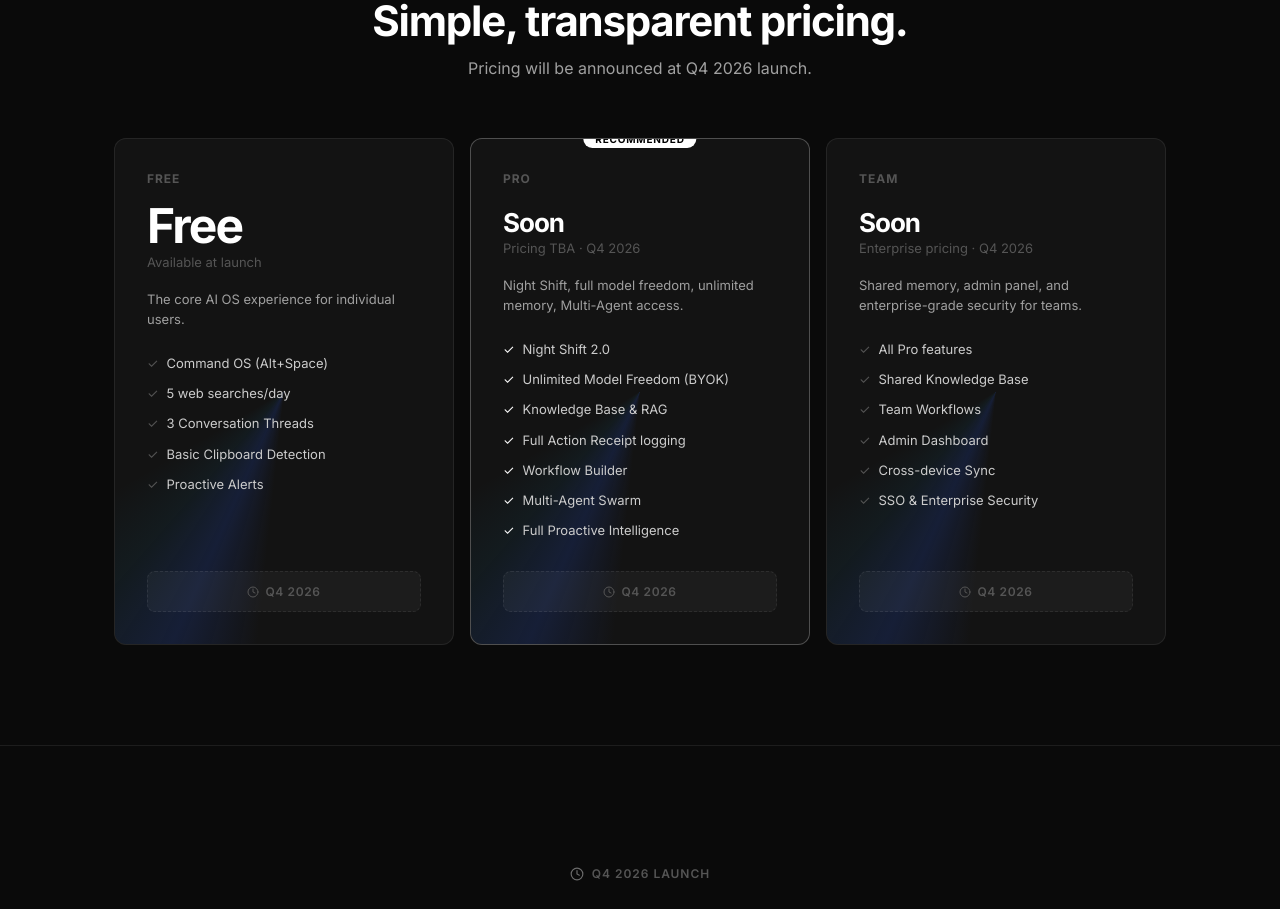
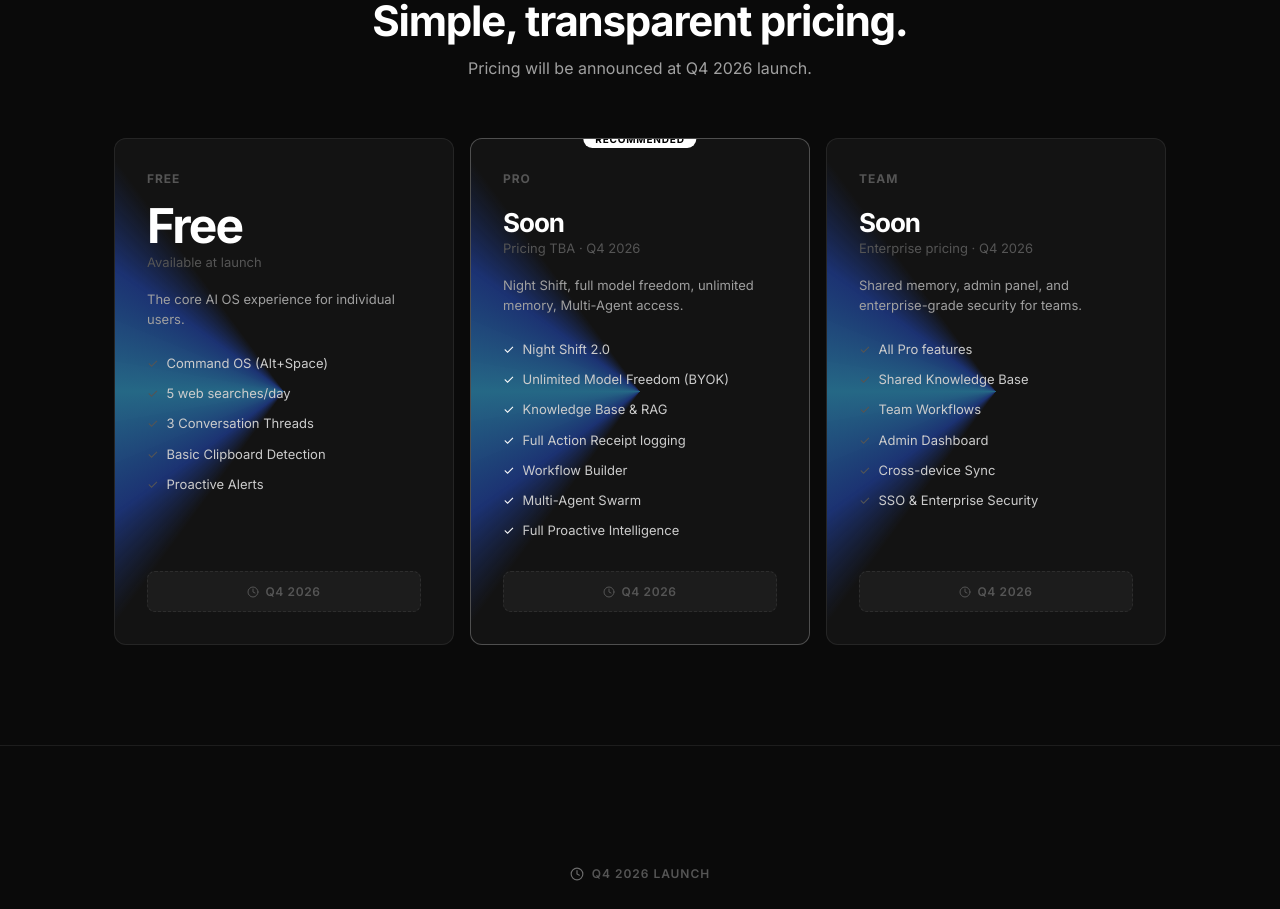
Before and after one commit to codedbyOzzy/projectv3, a React (Vite) app: page / in a window 1280 px wide. Shown: the part 9700-10609 px from the top of the page. Built offline with nearby package versions, Linux system fonts and the light colour scheme.

Commit message:
Fix static wedge to correctly mimic the original massive glow shape

```diff
--- a/src/index.css
+++ b/src/index.css
@@ -438,7 +438,7 @@ section { padding: 120px 0; }
   content: '';
   position: absolute;
   top: -50%; left: -50%; width: 200%; height: 200%;
-  background: conic-gradient(from 150deg, transparent 0%, transparent 10%, rgba(30, 58, 138, 0.3) 15%, rgba(14, 165, 233, 0.05) 20%, transparent 25%);
+  background: conic-gradient(from 90deg, transparent 0%, transparent 35%, rgba(30, 58, 138, 0.8) 40%, rgba(56, 189, 248, 0.5) 50%, rgba(30, 58, 138, 0.8) 60%, transparent 65%);
   pointer-events: none;
   z-index: 0;
 }
```
